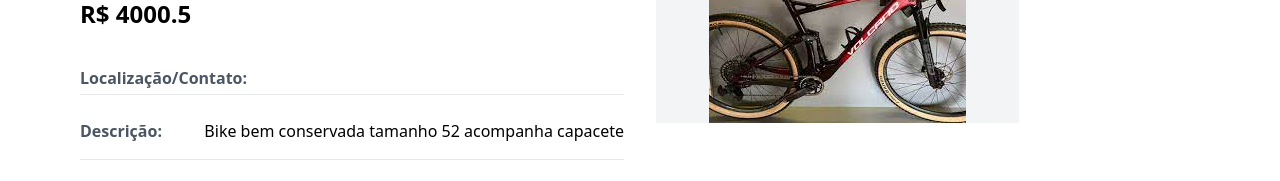
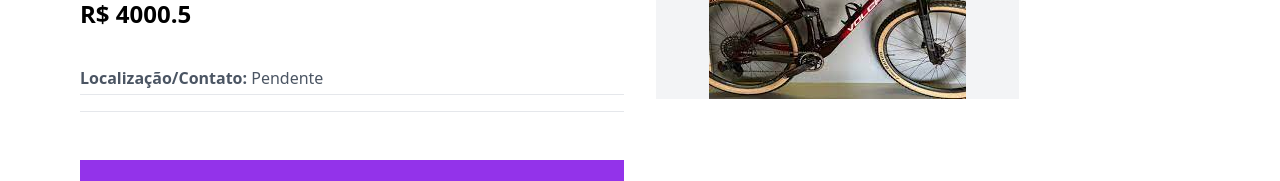
Before and after one commit to dsm-cefet-rj/ti-2024-1-grupo-10-1, a React (Vite) app in the folder frontend/: page /bike/1 in a window 1280 px wide. Shown: the part 524-705 px from the top of the page. Built offline with nearby package versions, Linux system fonts and the light colour scheme; data requests are answered from the project's data file.

Commit message:
Ajustes Leves

```diff
--- a/frontend/src/components/BikeSelecionada.jsx
+++ b/frontend/src/components/BikeSelecionada.jsx
@@ -55,13 +55,13 @@ const BikeSelecionada = () => {
 					<p className=" font-semibold lg:text-2xl text-xl lg:leading-6 leading-5 mt-6 ">R$ {bike.valor}</p>
 					<div className="lg:mt-11 mt-10">
 						<div className="flex flex-row justify-between">
-							<p className=" font-medium text-base leading-4 text-gray-600"><b>Localização/Contato:</b></p>
+							<p className=" font-medium text-base leading-4 text-gray-600"><b>Localização/Contato:</b> Pendente</p>
 						</div>
 						<hr className=" bg-gray-200 w-full my-2" />
-						<div className=" flex flex-row justify-between items-center mt-6">
+						{/* <div className=" flex flex-row justify-between items-center mt-6">
 							<p className="font-medium text-base leading-4 text-gray-600"><b>Descrição:</b></p>
 							{bike.descricao}
-						</div>
+						</div> */}
 						<hr className=" bg-gray-200 w-full mt-4" />
 					</div>
 					<button className="focus:outline-none focus:ring-2 hover:bg-purple-500 focus:ring-offset-2 focus:ring-purple-700 font-medium text-base leading-4 text-white bg-purple-600 w-full py-5 lg:mt-12 mt-6 flex items-center justify-center" >
```
Also changed, not shown: frontend/src/components/MeusFav.jsx (+2 -21 lines).
